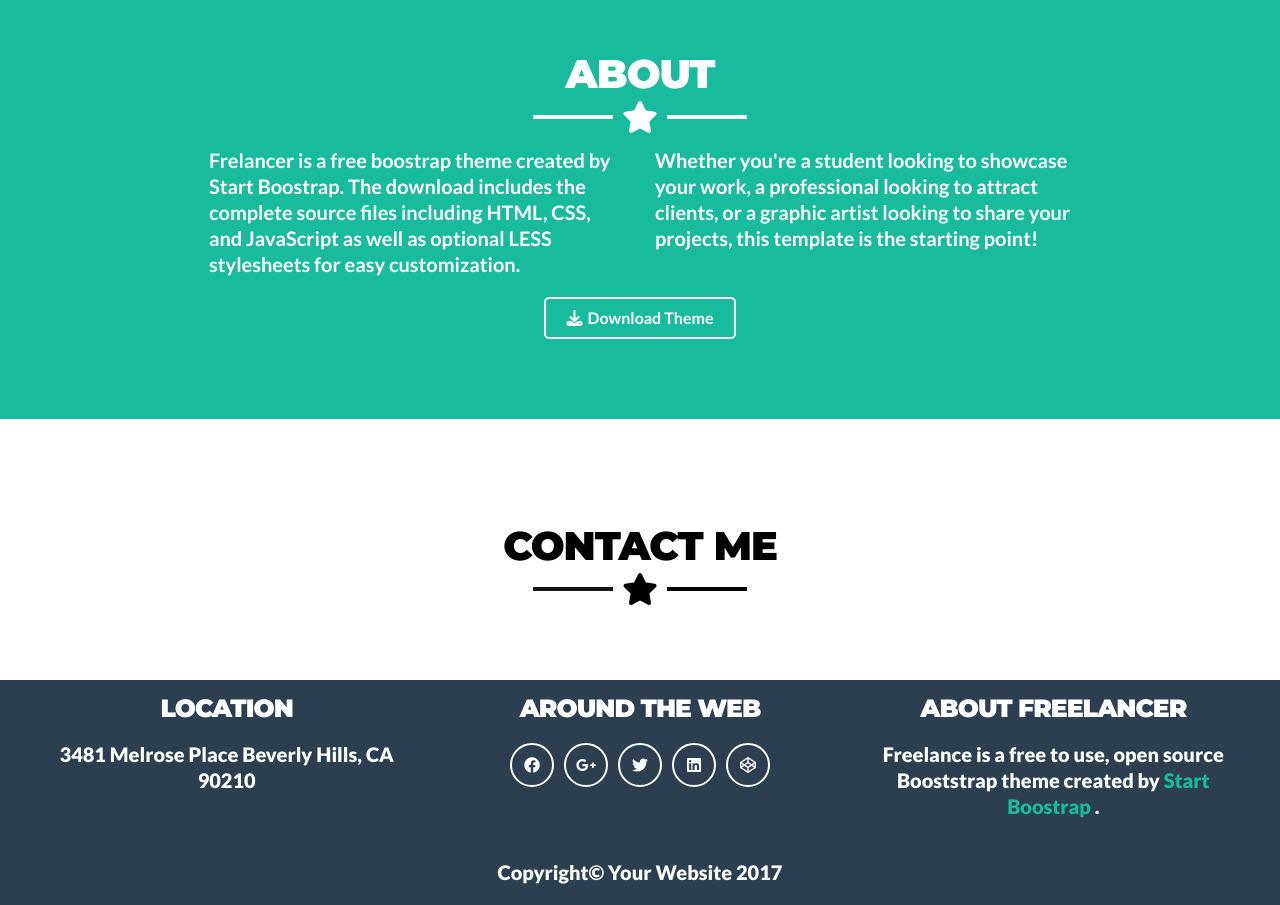
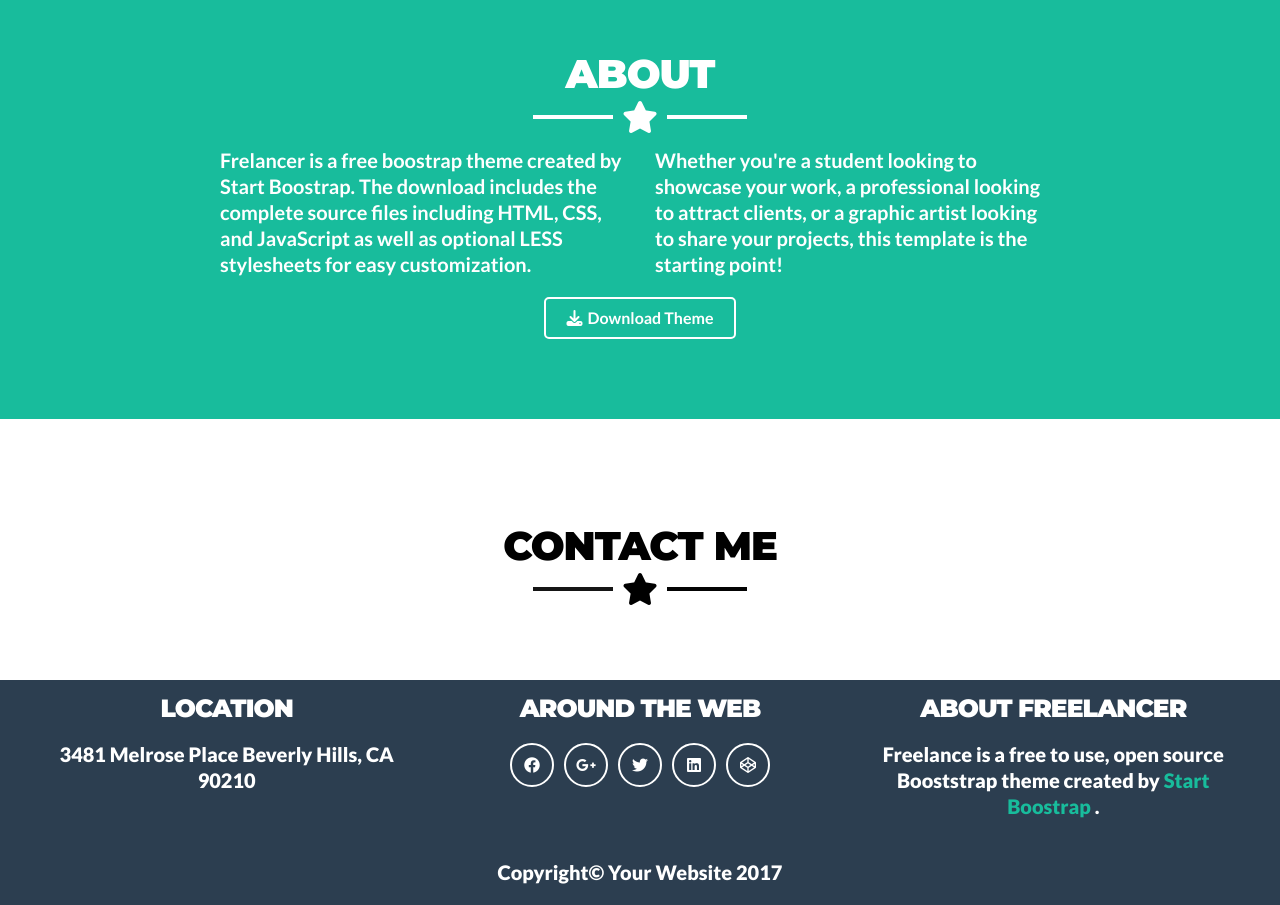
Before and after one commit to nelsonronaldobr/start-boostrap-react, a React (Vite) app: page / in a window 1280 px wide. Shown: the part 1780-2685 px from the top of the page. Built offline with nearby package versions, Linux system fonts and the light colour scheme.

Commit message:
add section about responsive

```diff
--- a/src/css-modules/SectionAbout.module.css
+++ b/src/css-modules/SectionAbout.module.css
@@ -27,17 +27,20 @@
     /* Quita el padding alrededor del título */
 }
 .section-about__text {
-    display: flex;
+    display: grid;
+    grid-template-columns: repeat(1, 1fr);
     gap: 30px;
-    justify-content: center;
+    margin: 20px;
 }
 .section-about__text p {
     font-family: var(--font-secondary);
     color: var(--color-background);
     font-weight: 700;
     font-size: 20px;
-    width: 26rem;
+    width: 100%;
     line-height: 1.3;
+    padding: 0;
+    margin: 0;
 }
 .button {
     background-color: transparent;
@@ -55,3 +58,17 @@
     color: var(--color-background);
     margin-right: 5px;
 }
+
+@media  (min-width: 576px) {
+
+    /* Tus estilos para dispositivos Small aquí */
+    .section-about__text {
+        grid-template-columns: repeat(2, 1fr);
+    }
+
+}
+@media screen and (min-width: 992px) {
+    .section-about__text{
+      margin: 20px 150px;
+    }
+}
```
